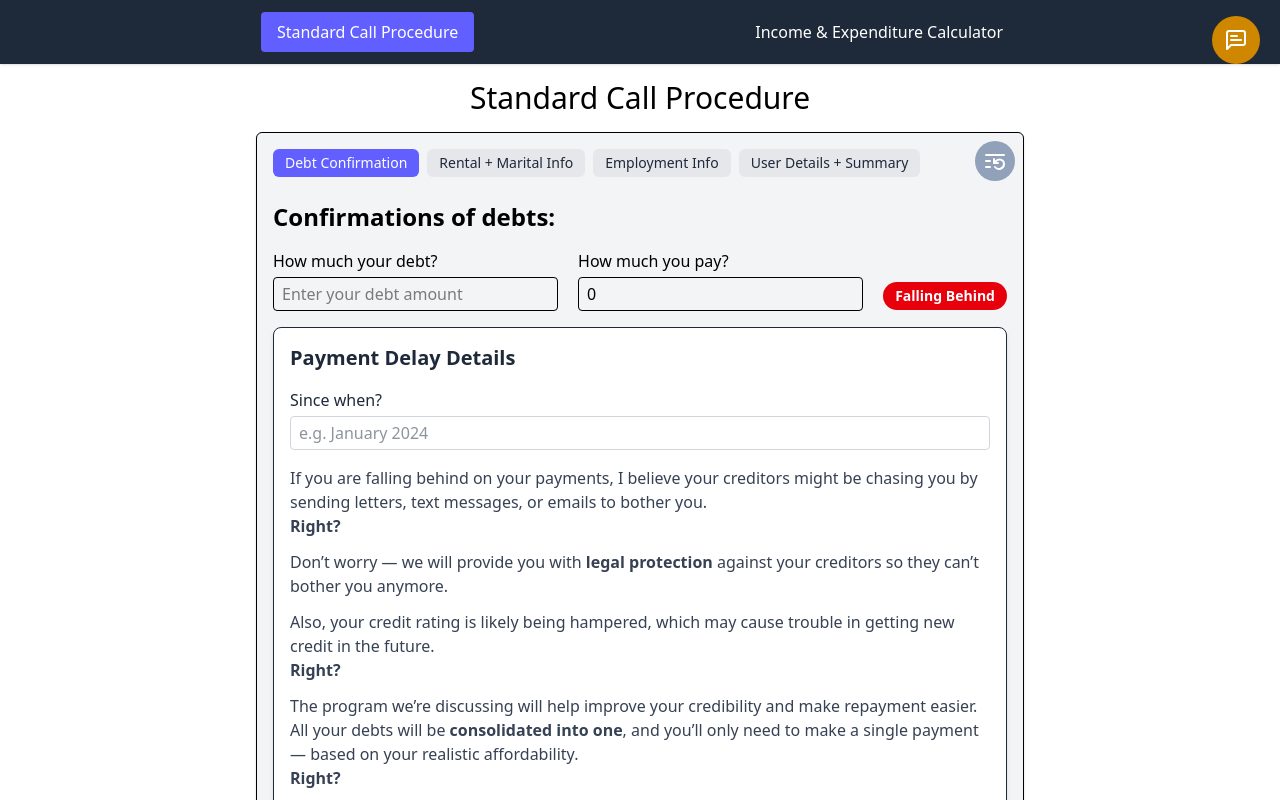
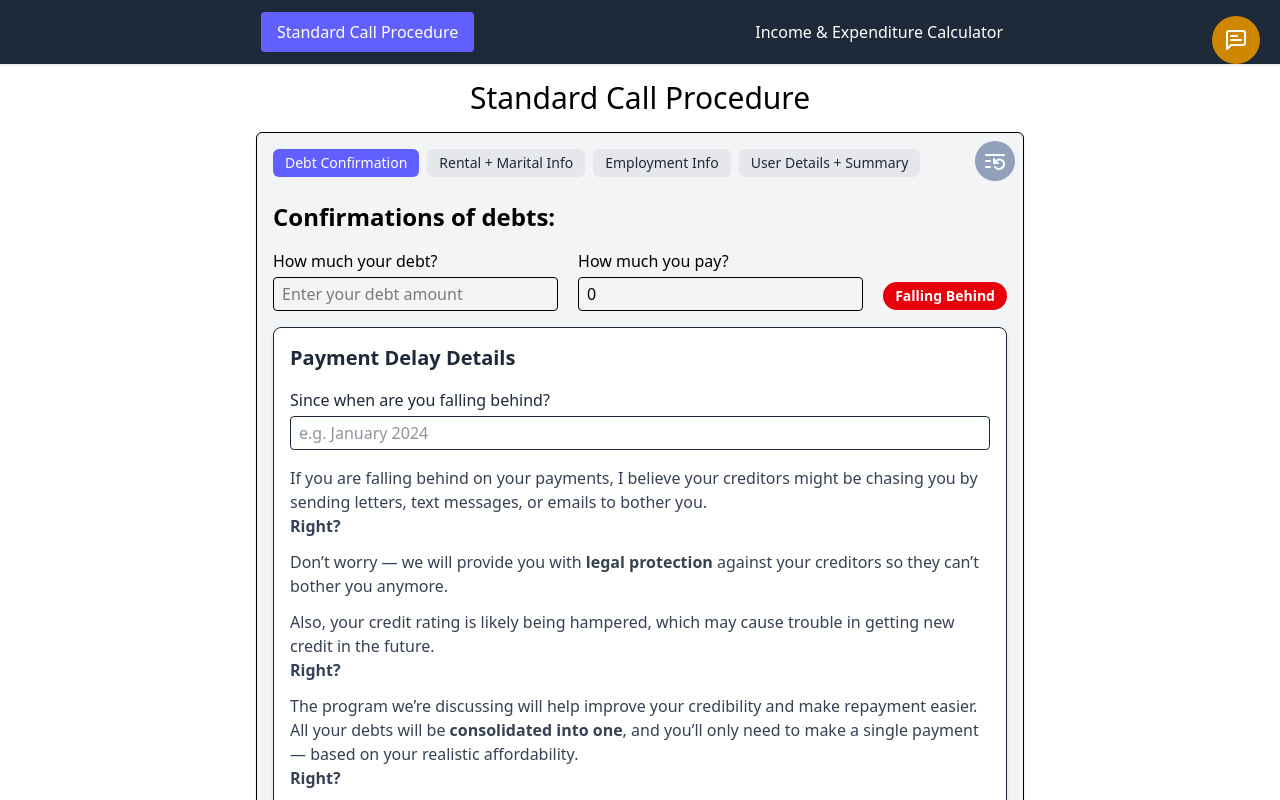
Before and after one commit to Bizz-Buzz-Creations/callsop, a React (Vite) app: page / in a window 1280 px wide. Shown: the top 800 px of the page. Built offline with nearby package versions, Linux system fonts and the light colour scheme.

Commit message:
added: token payment context w/ logic

```diff
--- a/src/components/DebtConfirmation.jsx
+++ b/src/components/DebtConfirmation.jsx
@@ -1,8 +1,8 @@
-import { useEffect, useState } from 'react';
 import LabeledInputGroup from './LabeledInputGroup';
 import FallingBehind from './FallingBehind';
 import HighPayment from './HighPayment';
 import LowPayment from './LowPayment';
+import TokenPayment from './TokenPayement';
 
 const getBadge = (payment) => {
   if (payment === 0) return 'Falling Behind';
@@ -12,6 +12,24 @@ const getBadge = (payment) => {
   if (payment >= 301) return 'High Payment';
   return '';
 };
+
+const getBadgeClass = (badge) => {
+  switch (badge) {
+    case 'High Payment':
+      return 'bg-green-600 text-white';
+    case 'Normal Payment':
+      return 'bg-blue-600 text-white';
+    case 'Low Payment':
+      return 'bg-yellow-500 text-black';
+    case 'Token Payment':
+      return 'bg-orange-500 text-white';
+    case 'Falling Behind':
+      return 'bg-red-600 text-white';
+    default:
+      return '';
+  }
+};
+
 
 const DebtConfirmation = ({ value = {}, onChange }) => {
   const { debt = '', payment = '0' } = value;
@@ -38,6 +56,7 @@ const DebtConfirmation = ({ value = {}, onChange }) => {
             <div className="mb-4 w-full">
               <label className="block mb-1 font-medium">How much your debt?</label>
               <input
+                min="0"
                 type="number"
                 value={debt}
                 onChange={e => handleInput("debt", e.target.value)}
@@ -49,6 +68,7 @@ const DebtConfirmation = ({ value = {}, onChange }) => {
             <div className="mb-4 w-full">
               <label className="block mb-1 font-medium">How much you pay?</label>
               <input
+                min="0"
                 type="number"
                 value={payment}
                 onChange={e => handleInput("payment", e.target.value)}
@@ -59,14 +79,7 @@ const DebtConfirmation = ({ value = {}, onChange }) => {
           </section>
 
           {badge && (
-            <div
-              className={`mt-4 inline-block px-3 py-1 rounded-full text-sm font-semibold text-nowrap
-            ${badge === 'High Payment' ? 'bg-green-600 text-white' : ''}
-            ${badge === 'Normal Payment' ? 'bg-blue-600 text-white' : ''}
-            ${badge === 'Low Payment' ? 'bg-yellow-500 text-black' : ''}
-            ${badge === 'Token Payment' ? 'bg-orange-500 text-white' : ''}
-            ${badge === 'Falling Behind' ? 'bg-red-600 text-white' : ''}`}
-            >
+            <div className={`mt-4 inline-block px-3 py-1 rounded-full text-sm font-semibold text-nowrap ${getBadgeClass(badge)}`}>
               {badge}
             </div>
           )}
@@ -74,6 +87,11 @@ const DebtConfirmation = ({ value = {}, onChange }) => {
         {/* Show components based on badge */}
         {badge === 'Falling Behind' &&
           <FallingBehind
+            value={value.delaySince || ""}
+            onChange={(val) => handleInput("delaySince", val)}
+          />}
+        {badge === 'Token Payment' &&
+          <TokenPayment
             value={value.delaySince || ""}
             onChange={(val) => handleInput("delaySince", val)}
           />}
--- a/src/components/FallingBehind.jsx
+++ b/src/components/FallingBehind.jsx
@@ -1,23 +1,18 @@
-import { useState } from 'react';
+import SinceInput from "./SinceInput";
 
 const FallingBehind = ({ value = "", onChange }) => {
   // const [delaySince, setDelaySince] = useState('');
 
   return (
-    <div className="bg-white space-y-4 p-4 border rounded-lg shadow-md mx-auto text-gray-800">
+    <div className="bg-white space-y-4 p-4 border rounded-lg shadow-md mx-auto text-gray-800 w-full">
       <h2 className="text-xl font-semibold">Payment Delay Details</h2>
 
       {/* Input Field */}
-      <div>
-        <label className="block mb-1 font-medium">Since when?</label>
-        <input
-          type="text"
-          placeholder="e.g. January 2024"
-          value={value}
-          onChange={(e) => onChange && onChange(e.target.value)}
-          className="w-full p-1 indent-1 border border-gray-300 rounded"
-        />
-      </div>
+      <SinceInput
+        value={value}
+        onChange={onChange}
+        label="Since when are you falling behind?"
+      />
 
       {/* Conversational Content */}
       <div className="space-y-3 text-gray-700">
--- a/src/components/HighPayment.jsx
+++ b/src/components/HighPayment.jsx
@@ -11,7 +11,7 @@ const HighPayment = ({ value = {}, onChange }) => {
   };
 
   return (
-    <div className="bg-white border p-4 rounded-lg shadow-md text-gray-800 max-w-3xl mx-auto space-y-4">
+    <div className="bg-white border p-4 rounded-lg shadow-md text-gray-800 mx-auto space-y-4 w-full">
       <p className="text-base leading-relaxed">
         <strong>Right!</strong> You are making such high payments. Are you compromising with your expenses or are you fine with these payments?
       </p>
--- a/src/components/LowPayment.jsx
+++ b/src/components/LowPayment.jsx
@@ -6,7 +6,7 @@ const LowPayment = ({ value = {}, onChange }) => {
   };
 
   return (
-    <div className="bg-white space-y-4 p-4 border rounded-lg shadow-md mx-auto">
+    <div className="bg-white space-y-4 p-4 border rounded-lg shadow-md mx-auto w-full">
       <h2 className="text-xl font-semibold text-gray-800">Are you dealing with a debt management company or managing it yourself?</h2>
 
       {/* Primary Selection */}
--- /dev/null
+++ b/src/components/SinceInput.jsx
@@ -0,0 +1,16 @@
+const SinceInput = ({ value, onChange, label = "Since when?" }) => {
+  return (
+    <div className="mb-4">
+      <label className="block mb-1 font-medium">{label}</label>
+      <input
+        type="text"
+        value={value}
+        onChange={(e) => onChange && onChange(e.target.value)}
+        placeholder="e.g. January 2024"
+        className="w-full p-1 border rounded indent-1"
+      />
+    </div>
+  );
+};
+
+export default SinceInput;
--- a/src/components/SummaryReport.jsx
+++ b/src/components/SummaryReport.jsx
@@ -39,7 +39,7 @@ const SummaryReport = () => {
   };
 
   return (
-    <div className="p-2 max-w-4xl mx-auto">
+    <div className="p-2 w-full mx-auto">
       <div className="flex justify-between items-center mb-3">
         <h2 className="text-2xl font-bold">Report Summary</h2>
         <div className="flex gap-2 flex-wrap">
--- /dev/null
+++ b/src/components/TokenPayement.jsx
@@ -0,0 +1,52 @@
+import SinceInput from "./SinceInput";
+
+const TokenPayment = ({ value = "", onChange }) => {
+
+  return (
+    <div className="bg-white space-y-4 p-4 border rounded-lg shadow-md mx-auto text-gray-800 w-full">
+      <h2 className="text-xl font-semibold">Token Payment Details</h2>
+
+      {/* Input Field */}
+      <SinceInput
+        value={value}
+        onChange={onChange}
+        label="Since when are you making token payments?"
+      />
+
+      {/* Conversational Content */}
+      <div className="space-y-3 text-gray-700">
+        <p>
+          Is like you have made an arrangement with your creditors directly to make this payment or are you taking any help with the debt management company.
+        </p>
+
+        <p>
+          In any situation whatsoever client says answer is going to be the same, that is:
+        </p>
+
+        <p>
+          If you keep making the payment in such a way it will take a very long time for you to become a debt free person also till the time you are making such a payment, your credit rating will be badly impacted.
+          <br />
+        </p>
+
+        <p>
+          And as per my calculation based on the figures that you had told me, it could take around 10 to 20 years for you to become a debt free or could be more than that.
+          <br />
+          Till that time, you can't even go for credit even for an emergency purpose because your creditor will see that you are already making the token payment, so they won't provide you anything.
+        </p>
+
+        <p>
+          However, that solution that we are offering will make you a debt free person in a much quicker time and once you complete the program you will get a fresh start on your credit rating. So that, moving forward you can apply for some credits and loans as well.
+        </p>
+        <p>
+          Now in order to give you a clear picture what best we can do for you, I'm going to connect this call to one of my senior advisor and he'll/She'll assist you further, So just bare with me on the line.
+          <br />
+          OR
+          <br />
+          Now, in order to see what best we can do for you, I’m going to process the application. We’ll also explain all the benefits and drawbacks of the solution you qualify for, so that you can make an informed decision. So, talking about these debts—what sort of debts are these? Are they credit cards, loans, or a bit of both?
+        </p>
+      </div>
+    </div>
+  );
+};
+
+export default TokenPayment;
--- a/src/pages/SOP.jsx
+++ b/src/pages/SOP.jsx
@@ -83,7 +83,7 @@ const SOP = () => {
   };
 
   return (
-    <section className="w-3xl mx-auto p-4 border rounded-md shadow bg-gray-100 relative">
+    <section className="max-w-3xl mx-auto p-4 border rounded-md shadow bg-gray-100 relative">
       <button
         data-tooltip-id="my-tooltip"
         data-tooltip-content="Reset Data"
--- a/src/utils/reportFormatter.js
+++ b/src/utils/reportFormatter.js
@@ -33,8 +33,8 @@ export function generateReportFromLocalStorage() {
   // const companyType = data.debtConfirmation?.companyType;
   const badge = data.debtConfirmation?.badge;
 
-  if (overallDebt > 0 || overallPayment > 0 || badge) {
-    lines.push(`${formatCurrency(overallDebt)} - ${formatCurrency(overallPayment)}/month ${overallPayment === 0 ? `(Since ${delaySince === "" ? `when?` : `${delaySince}`})` : ''}`);
+  if (overallDebt > 0 || overallPayment > 0 || badge === "Falling Behind" || badge === "Token Payment") {
+    lines.push(`${formatCurrency(overallDebt)} - ${formatCurrency(overallPayment)}/month ${overallPayment <= 10 ? `(Since ${delaySince === "" ? `when?` : `${delaySince}`})` : ''}`);
     // if (badge) {
     //   lines.push(badge);
     // }
```
Lines whose indentation alone changed are shown as unchanged.
